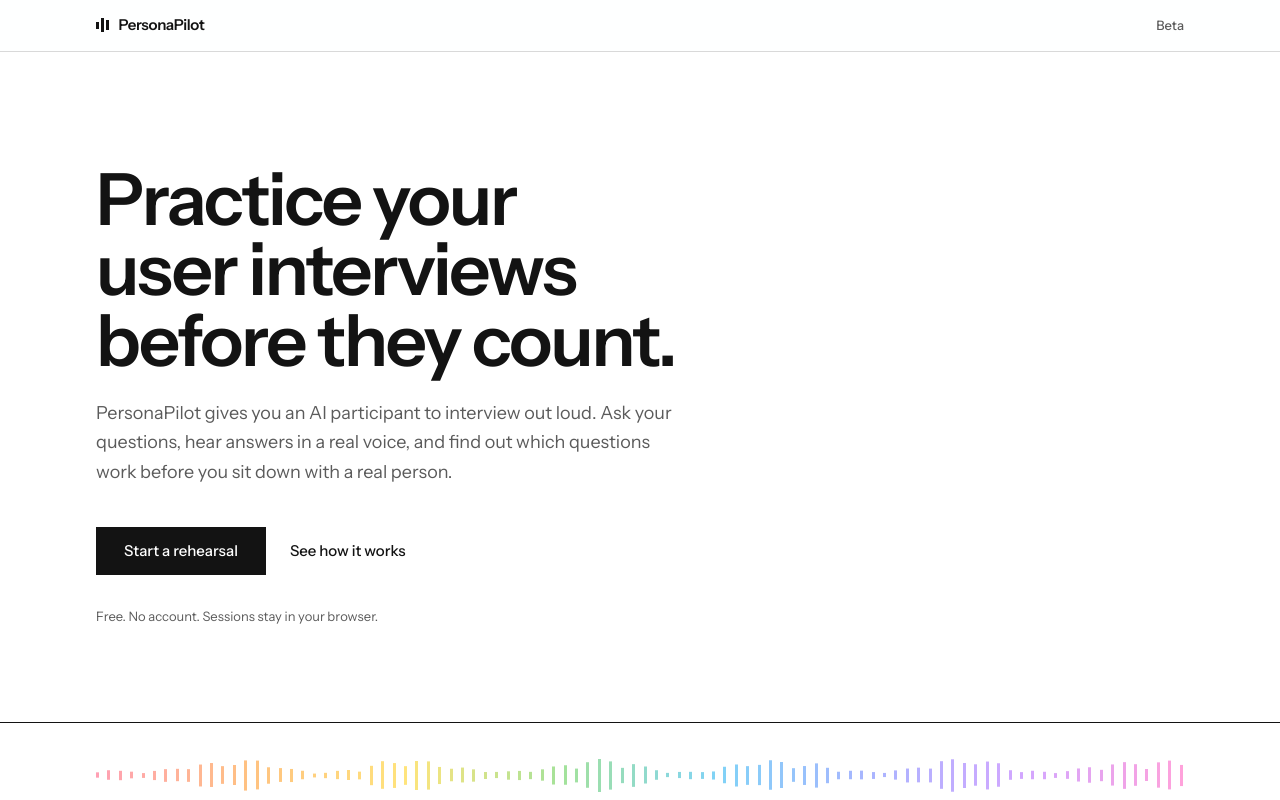
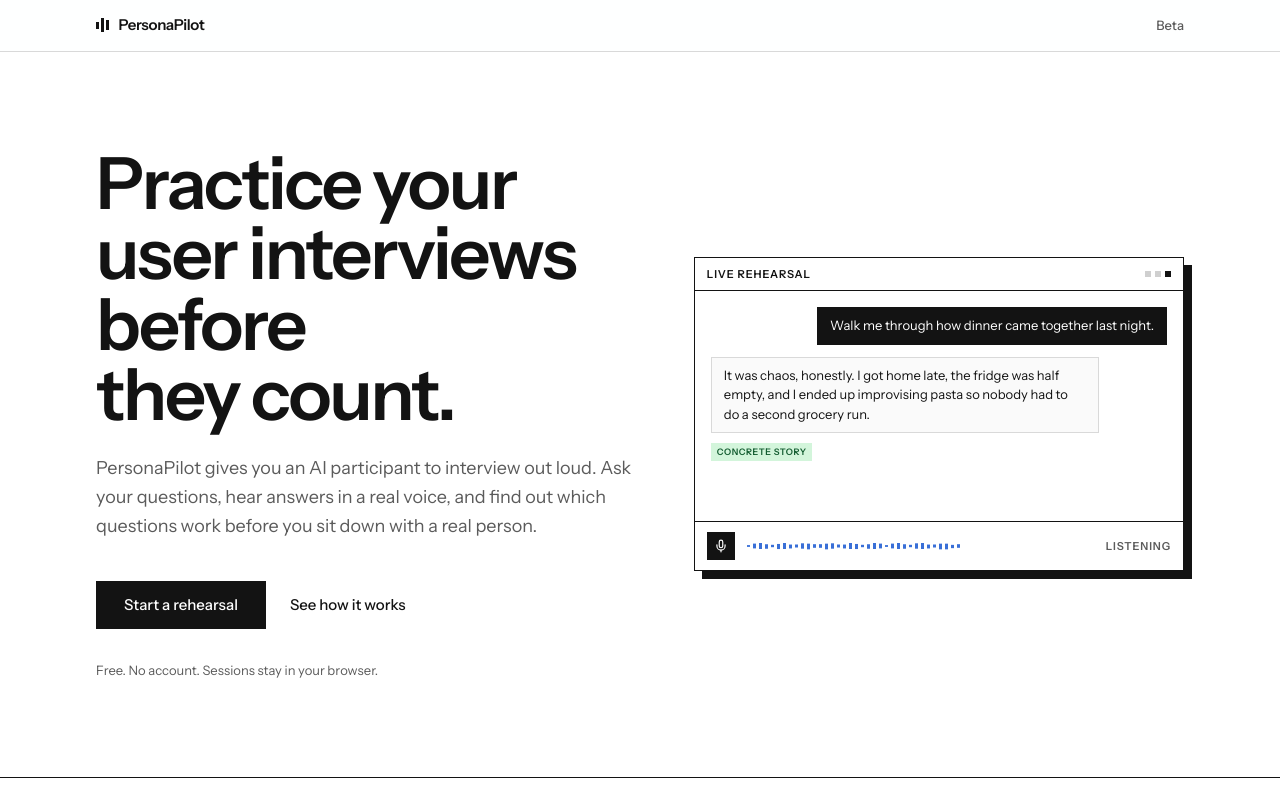
Before and after one commit to rishiashar/Personapilot, a Next.js app: page / in a window 1280 px wide. Shown: the top 800 px of the page. Built offline with nearby package versions, Linux system fonts and the light colour scheme.

Commit message:
feat: animated live rehearsal demo in hero section
Co-Authored-By: Devin AI <158243242+devin-ai-integration[bot]@users.noreply.github.com>

```diff
--- a/app/globals.css
+++ b/app/globals.css
@@ -173,14 +173,30 @@
   }
 }
 
+@keyframes hero-enter {
+  from {
+    opacity: 0;
+    transform: translateY(8px);
+  }
+  to {
+    opacity: 1;
+    transform: translateY(0);
+  }
+}
+
 @layer utilities {
   .animate-wavebar {
     animation: wavebar 1.5s ease-in-out infinite;
   }
+
+  .animate-hero-enter {
+    animation: hero-enter 280ms cubic-bezier(0.22, 1, 0.36, 1) both;
+  }
 }
 
 @media (prefers-reduced-motion: reduce) {
-  .animate-wavebar {
+  .animate-wavebar,
+  .animate-hero-enter {
     animation: none;
   }
 }
--- a/app/page.tsx
+++ b/app/page.tsx
@@ -8,6 +8,7 @@ import {
   SetupMockup,
   SummaryMockup,
 } from "@/components/landing/ScreenMockups";
+import { HeroDemo } from "@/components/landing/HeroDemo";
 import { Waveform } from "@/components/Waveform";
 import { Button } from "@/components/ui/button";
 import { cn } from "@/lib/utils";
@@ -61,8 +62,9 @@ export default function HomePage() {
       <AppHeader mode="Beta" />
       <main className="flex-1">
         {/* Hero */}
-        <section className="mx-auto w-full max-w-6xl px-5 pt-20 pb-16 sm:px-8 sm:pt-28 sm:pb-24">
-          <h1 className="max-w-4xl text-5xl leading-[0.98] font-semibold tracking-[-0.03em] text-balance sm:text-7xl">
+        <section className="mx-auto grid w-full max-w-6xl items-center gap-14 px-5 pt-16 pb-16 sm:px-8 sm:pt-24 sm:pb-24 lg:grid-cols-[1.05fr_0.95fr]">
+          <div>
+          <h1 className="max-w-4xl text-5xl leading-[0.98] font-semibold tracking-[-0.03em] text-balance sm:text-6xl xl:text-7xl">
             Practice your user interviews before they count.
           </h1>
           <p className="mt-6 max-w-xl text-lg leading-relaxed text-muted-foreground">
@@ -89,6 +91,8 @@ export default function HomePage() {
           <p className="mt-8 text-[13px] text-muted-foreground">
             Free. No account. Sessions stay in your browser.
           </p>
+          </div>
+          <HeroDemo className="w-full max-w-lg justify-self-center lg:justify-self-end" />
         </section>
 
         {/* Waveform band */}
--- /dev/null
+++ b/components/landing/HeroDemo.tsx
@@ -0,0 +1,201 @@
+"use client";
+
+import { useEffect, useRef, useState, useSyncExternalStore } from "react";
+import { Mic } from "lucide-react";
+
+import { cn } from "@/lib/utils";
+
+const EXCHANGES = [
+  {
+    question: "Walk me through how dinner came together last night.",
+    answer:
+      "It was chaos, honestly. I got home late, the fridge was half empty, and I ended up improvising pasta so nobody had to do a second grocery run.",
+    tag: "Concrete story",
+    tone: "green" as const,
+  },
+  {
+    question: "Thoughts on the app?",
+    answer: "It is fine, I guess. Pretty easy to use overall.",
+    tag: "Vague opinion",
+    tone: "amber" as const,
+  },
+  {
+    question: "When do you feel connected to UofT?",
+    answer:
+      "Honestly? During convocation season. The rest of the year it feels like a place I commute to, not a place I belong to.",
+    tag: "Real insight",
+    tone: "green" as const,
+  },
+];
+
+const TONES = {
+  green: "bg-wash-green text-wash-green-fg",
+  amber: "bg-wash-amber text-wash-amber-fg",
+} as const;
+
+type Phase = "typing" | "thinking" | "answering" | "tagged";
+
+const ENTER = "animate-hero-enter";
+
+function subscribeReducedMotion(callback: () => void) {
+  const media = window.matchMedia("(prefers-reduced-motion: reduce)");
+  media.addEventListener("change", callback);
+  return () => media.removeEventListener("change", callback);
+}
+
+function useReducedMotion() {
+  return useSyncExternalStore(
+    subscribeReducedMotion,
+    () => window.matchMedia("(prefers-reduced-motion: reduce)").matches,
+    () => false,
+  );
+}
+
+export function HeroDemo({ className }: { className?: string }) {
+  const [exchangeIndex, setExchangeIndex] = useState(0);
+  const [phase, setPhase] = useState<Phase>("typing");
+  const [questionChars, setQuestionChars] = useState(0);
+  const [answerChars, setAnswerChars] = useState(0);
+  const reducedMotion = useReducedMotion();
+  const [visible, setVisible] = useState(true);
+  const rootRef = useRef<HTMLDivElement | null>(null);
+  const timer = useRef<ReturnType<typeof setTimeout> | null>(null);
+
+  const exchange = EXCHANGES[exchangeIndex];
+
+  useEffect(() => {
+    const node = rootRef.current;
+    if (!node) return;
+    const observer = new IntersectionObserver(([entry]) =>
+      setVisible(entry.isIntersecting),
+    );
+    observer.observe(node);
+    return () => observer.disconnect();
+  }, []);
+
+  useEffect(() => {
+    if (reducedMotion || !visible) return;
+    const schedule = (fn: () => void, ms: number) => {
+      timer.current = setTimeout(fn, ms);
+    };
+
+    if (phase === "typing") {
+      if (questionChars < exchange.question.length) {
+        schedule(() => setQuestionChars((c) => c + 1), 34);
+      } else {
+        schedule(() => setPhase("thinking"), 350);
+      }
+    } else if (phase === "thinking") {
+      schedule(() => setPhase("answering"), 1100);
+    } else if (phase === "answering") {
+      if (answerChars < exchange.answer.length) {
+        schedule(() => setAnswerChars((c) => c + 2), 18);
+      } else {
+        schedule(() => setPhase("tagged"), 250);
+      }
+    } else {
+      schedule(() => {
+        setExchangeIndex((i) => (i + 1) % EXCHANGES.length);
+        setPhase("typing");
+        setQuestionChars(0);
+        setAnswerChars(0);
+      }, 2600);
+    }
+    return () => {
+      if (timer.current) clearTimeout(timer.current);
+    };
+  }, [phase, questionChars, answerChars, exchange, reducedMotion, visible]);
+
+  const still = reducedMotion;
+  const shownQuestion = still
+    ? exchange.question
+    : exchange.question.slice(0, questionChars);
+  const shownAnswer = still
+    ? exchange.answer
+    : exchange.answer.slice(0, answerChars);
+  const showAnswer = still || phase !== "typing";
+  const showTag = still || phase === "tagged";
+  const speaking = !still && (phase === "thinking" || phase === "answering");
+
+  return (
+    <div
+      ref={rootRef}
+      aria-hidden
+      className={cn(
+        "pointer-events-none border border-foreground bg-background text-left shadow-[8px_8px_0_0_var(--foreground)] select-none",
+        className,
+      )}
+    >
+      <div className="flex items-center justify-between border-b border-foreground px-3 py-2">
+        <span className="caps">Live rehearsal</span>
+        <span className="flex gap-1">
+          <span className="size-1.5 bg-foreground/20" />
+          <span className="size-1.5 bg-foreground/20" />
+          <span className="size-1.5 bg-foreground" />
+        </span>
+      </div>
+      <div className="flex min-h-[230px] flex-col gap-3 p-4 text-[13px]">
+        <div className="flex justify-end">
+          <p className="max-w-[85%] border border-foreground bg-foreground px-3 py-2 text-background">
+            {shownQuestion}
+            {!still && phase === "typing" && (
+              <span className="ml-px inline-block h-[1em] w-[2px] translate-y-[2px] animate-pulse bg-background" />
+            )}
+          </p>
+        </div>
+        {showAnswer && (
+          <div className={cn("flex justify-start", !still && ENTER)}>
+            <div className="max-w-[85%] space-y-2">
+              <p className="border border-border bg-muted/40 px-3 py-2">
+                {!still && phase === "thinking" ? (
+                  <span className="inline-flex gap-1">
+                    <span className="size-1.5 animate-pulse bg-foreground/50" />
+                    <span className="size-1.5 animate-pulse bg-foreground/50 [animation-delay:150ms]" />
+                    <span className="size-1.5 animate-pulse bg-foreground/50 [animation-delay:300ms]" />
+                  </span>
+                ) : (
+                  shownAnswer
+                )}
+              </p>
+              {showTag && (
+                <span
+                  className={cn(
+                    "inline-block px-1.5 py-0.5 text-[9px] font-semibold tracking-[0.06em] uppercase",
+                    TONES[exchange.tone],
+                    !still && ENTER,
+                  )}
+                >
+                  {exchange.tag}
+                </span>
+              )}
+            </div>
+          </div>
+        )}
+      </div>
+      <div className="flex items-center gap-3 border-t border-foreground px-3 py-2.5">
+        <span className="flex size-7 items-center justify-center bg-foreground text-background">
+          <Mic className="size-3.5" />
+        </span>
+        <span className="flex h-6 flex-1 items-center gap-[3px] overflow-hidden">
+          {Array.from({ length: 36 }, (_, i) => (
+            <span
+              key={i}
+              className={cn(
+                "w-[3px] bg-brand transition-transform duration-300",
+                speaking && visible && "animate-wavebar",
+              )}
+              style={{
+                height: 6 + Math.round(14 * Math.abs(Math.sin(i * 0.82))),
+                animationDelay: `${(i % 12) * 90}ms`,
+                transform: speaking ? undefined : "scaleY(0.3)",
+              }}
+            />
+          ))}
+        </span>
+        <span className="caps text-muted-foreground">
+          {speaking ? "Speaking..." : "Listening"}
+        </span>
+      </div>
+    </div>
+  );
+}
```
